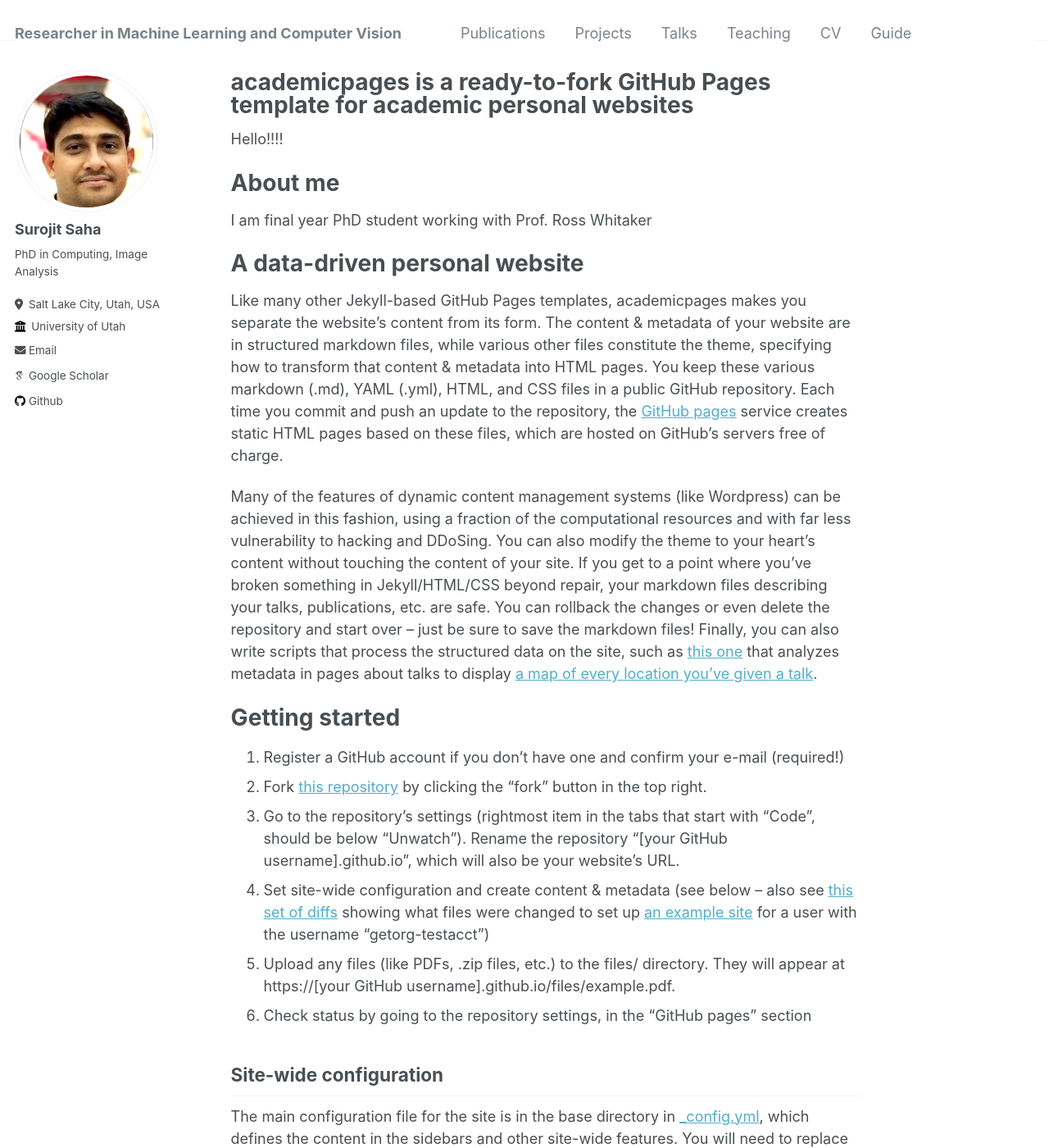
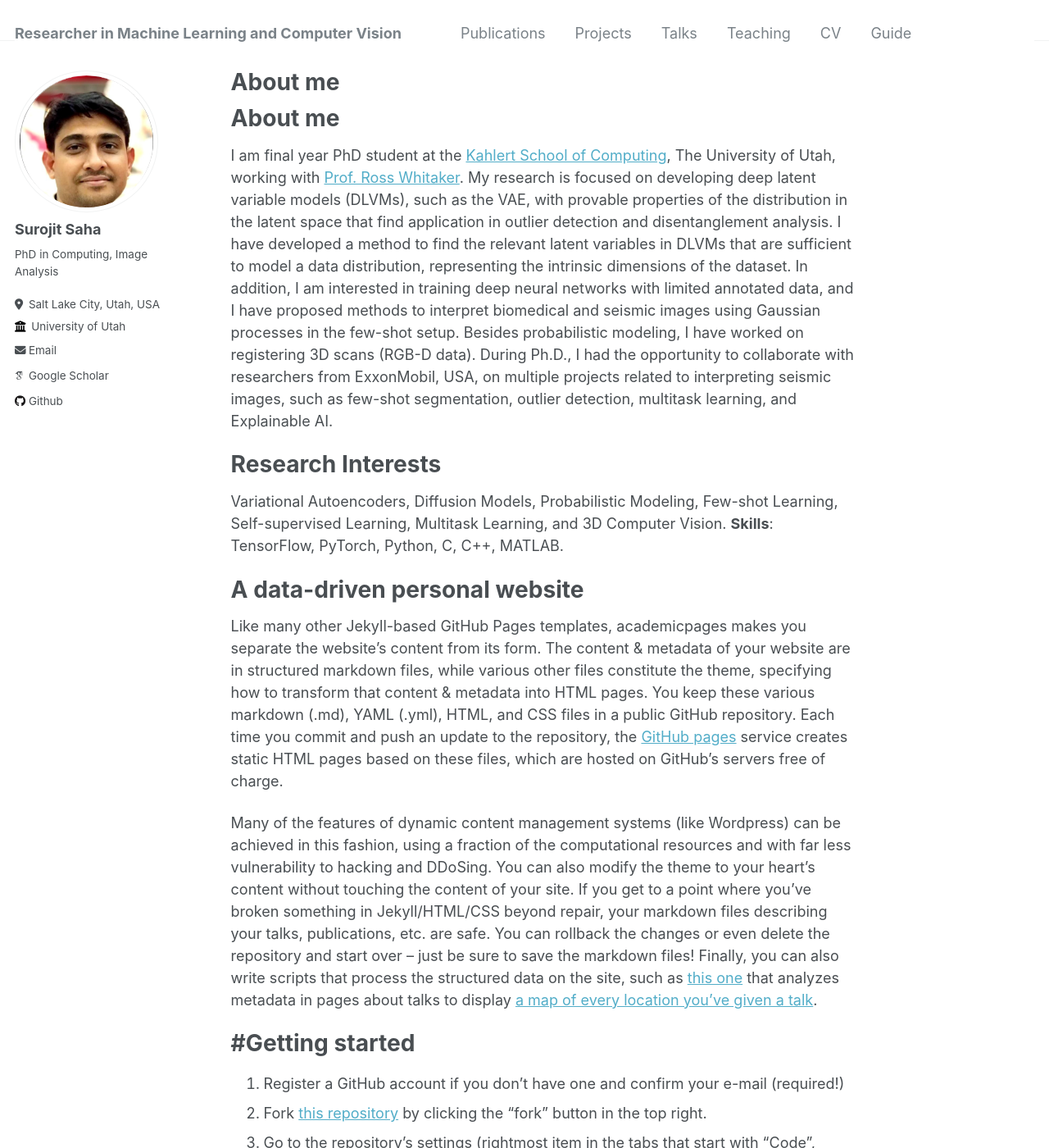
Before and after one commit to Surojit-Utah/Surojit-Utah.github.io, a Jekyll site: the page built from _pages/about.md, in a window 1280 px wide and 1400 px high. Shown: the whole window at 82% size. Built offline with Jekyll 4.4.1, drawn with Linux system fonts in a browser that asks for light colours; some web fonts are replaced; our own code applies the rules of GitHub Pages for plain Markdown files.

Commit message:
Update about.md

```diff
--- a/_pages/about.md
+++ b/_pages/about.md
@@ -1,17 +1,21 @@
 ---
 permalink: /
-title: "academicpages is a ready-to-fork GitHub Pages template for academic personal websites"
+#title: "academicpages is a ready-to-fork GitHub Pages template for academic personal websites"
 author_profile: true
 redirect_from:
   - /about/
   - /about.html
 ---
 
-Hello!!!!
-
 About me
 ======
-I am final year PhD student working with Prof. Ross Whitaker
+I am final year PhD student at the [Kahlert School of Computing](https://www.cs.utah.edu/), The University of Utah, working with [Prof. Ross Whitaker](https://users.cs.utah.edu/~whitaker/). My research is focused on developing deep latent variable models (DLVMs), such as the VAE, with provable properties of the distribution in the latent space that find application in outlier detection and disentanglement analysis. I have developed a method to find the relevant latent variables in DLVMs that are sufficient to model a data distribution, representing the intrinsic dimensions of the dataset. In addition, I am interested in training deep neural networks with limited annotated data, and I have proposed methods to interpret biomedical and seismic images using Gaussian processes in the few-shot setup. Besides probabilistic modeling, I have worked on registering 3D scans (RGB-D data). During Ph.D., I had the opportunity to collaborate with researchers from ExxonMobil, USA, on multiple projects related to interpreting seismic images, such as few-shot segmentation, outlier detection, multitask learning, and Explainable AI.
+
+Research Interests
+======
+Variational Autoencoders, Diffusion Models, Probabilistic Modeling, Few-shot Learning, Self-supervised Learning, Multitask Learning, and 3D Computer Vision.
+**Skills**: TensorFlow, PyTorch, Python, C, C++, MATLAB.
+
 
 A data-driven personal website
 ======
@@ -19,7 +23,7 @@ Like many other Jekyll-based GitHub Pages templates, academicpages makes you sep
 
 Many of the features of dynamic content management systems (like Wordpress) can be achieved in this fashion, using a fraction of the computational resources and with far less vulnerability to hacking and DDoSing. You can also modify the theme to your heart's content without touching the content of your site. If you get to a point where you've broken something in Jekyll/HTML/CSS beyond repair, your markdown files describing your talks, publications, etc. are safe. You can rollback the changes or even delete the repository and start over -- just be sure to save the markdown files! Finally, you can also write scripts that process the structured data on the site, such as [this one](https://github.com/academicpages/academicpages.github.io/blob/master/talkmap.ipynb) that analyzes metadata in pages about talks to display [a map of every location you've given a talk](https://academicpages.github.io/talkmap.html).
 
-Getting started
+#Getting started
 ======
 1. Register a GitHub account if you don't have one and confirm your e-mail (required!)
 1. Fork [this repository](https://github.com/academicpages/academicpages.github.io) by clicking the "fork" button in the top right.
```
